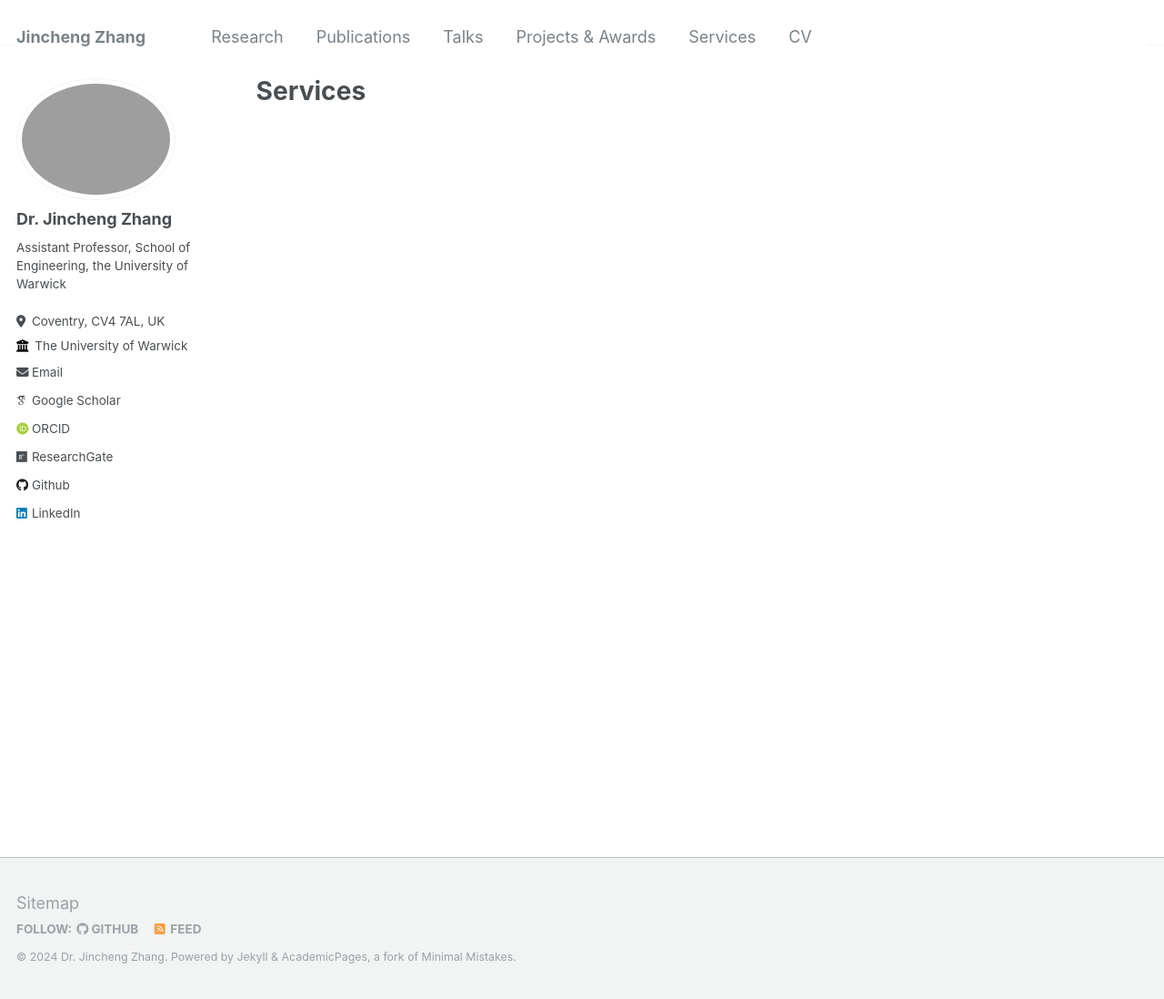
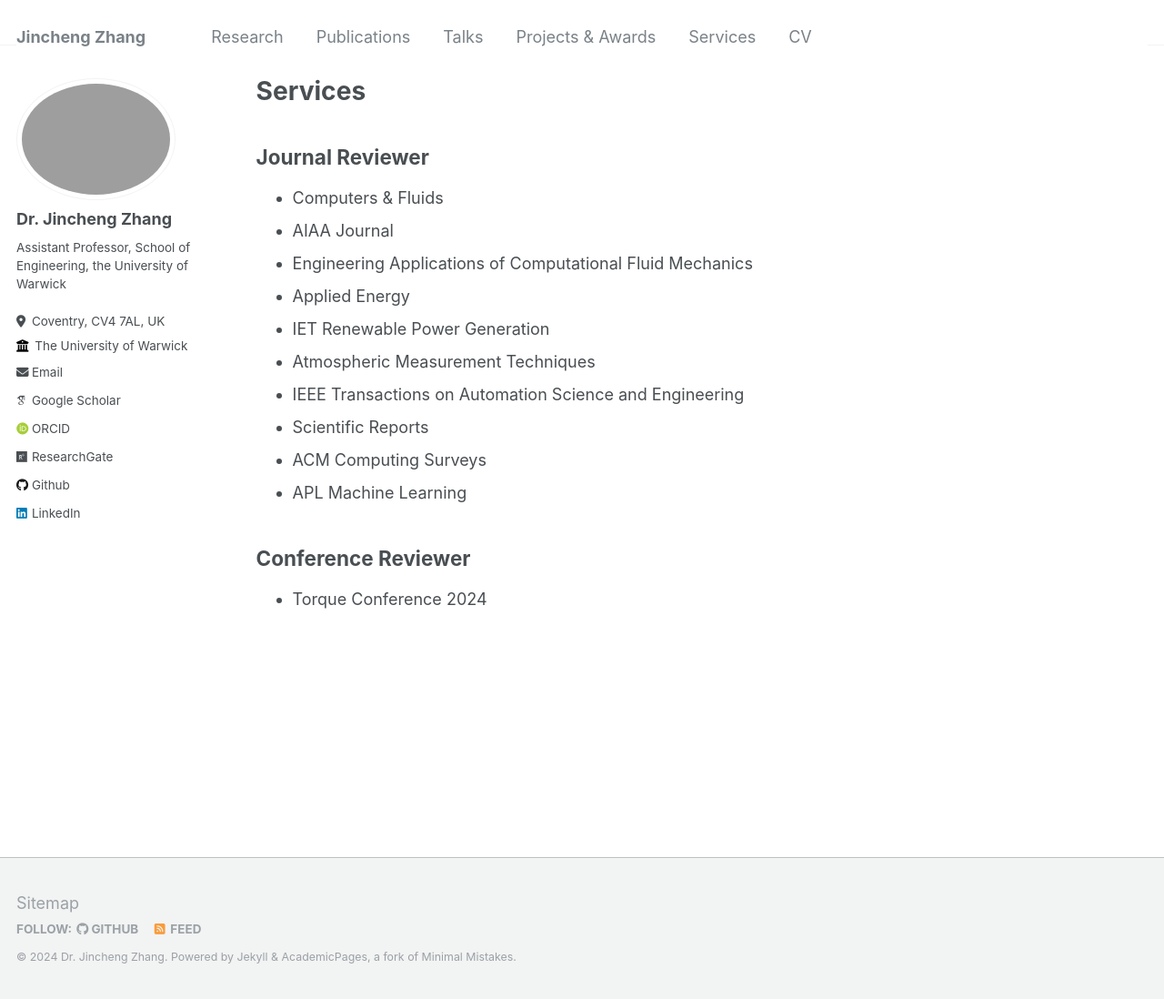
Before and after one commit to zhangxcii/zhangxcii.github.io, a Jekyll site: the page built from _pages/services.md, in a window 1280 px wide and 1098 px high. Shown: the whole window at 91% size. Built offline with Jekyll 4.4.1, drawn with Linux system fonts in a browser that asks for light colours; some web fonts are replaced.

Commit message:
Update services.md

```diff
--- a/_pages/services.md
+++ b/_pages/services.md
@@ -6,3 +6,18 @@ author_profile: true
 ---
 
 {% include base_path %}
+
+## Journal Reviewer
+- Computers & Fluids
+- AIAA Journal
+- Engineering Applications of Computational Fluid Mechanics
+- Applied Energy
+- IET Renewable Power Generation
+- Atmospheric Measurement Techniques
+- IEEE Transactions on Automation Science and Engineering
+- Scientific Reports
+- ACM Computing Surveys
+- APL Machine Learning
+
+## Conference Reviewer
+- Torque Conference 2024
```
